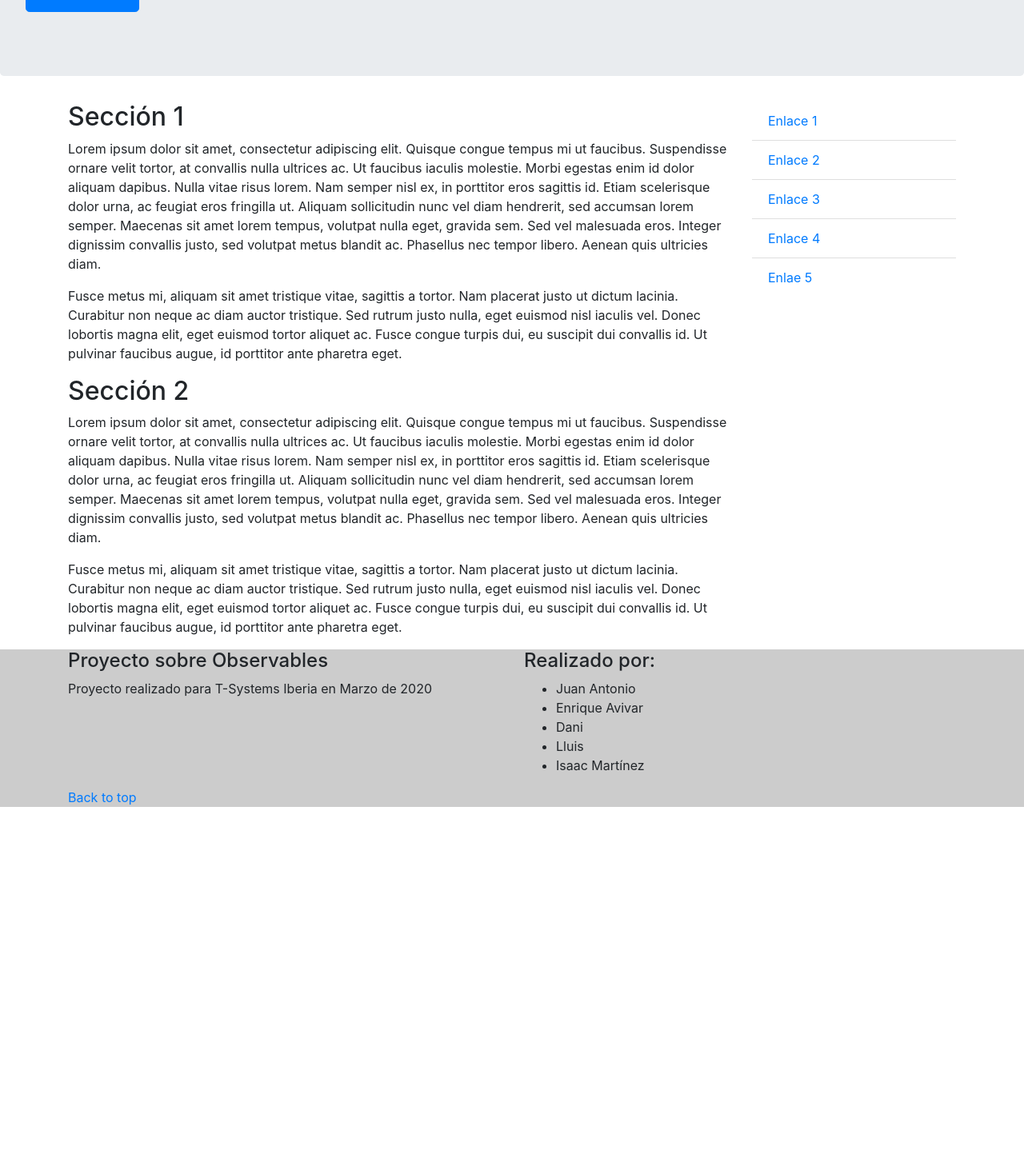
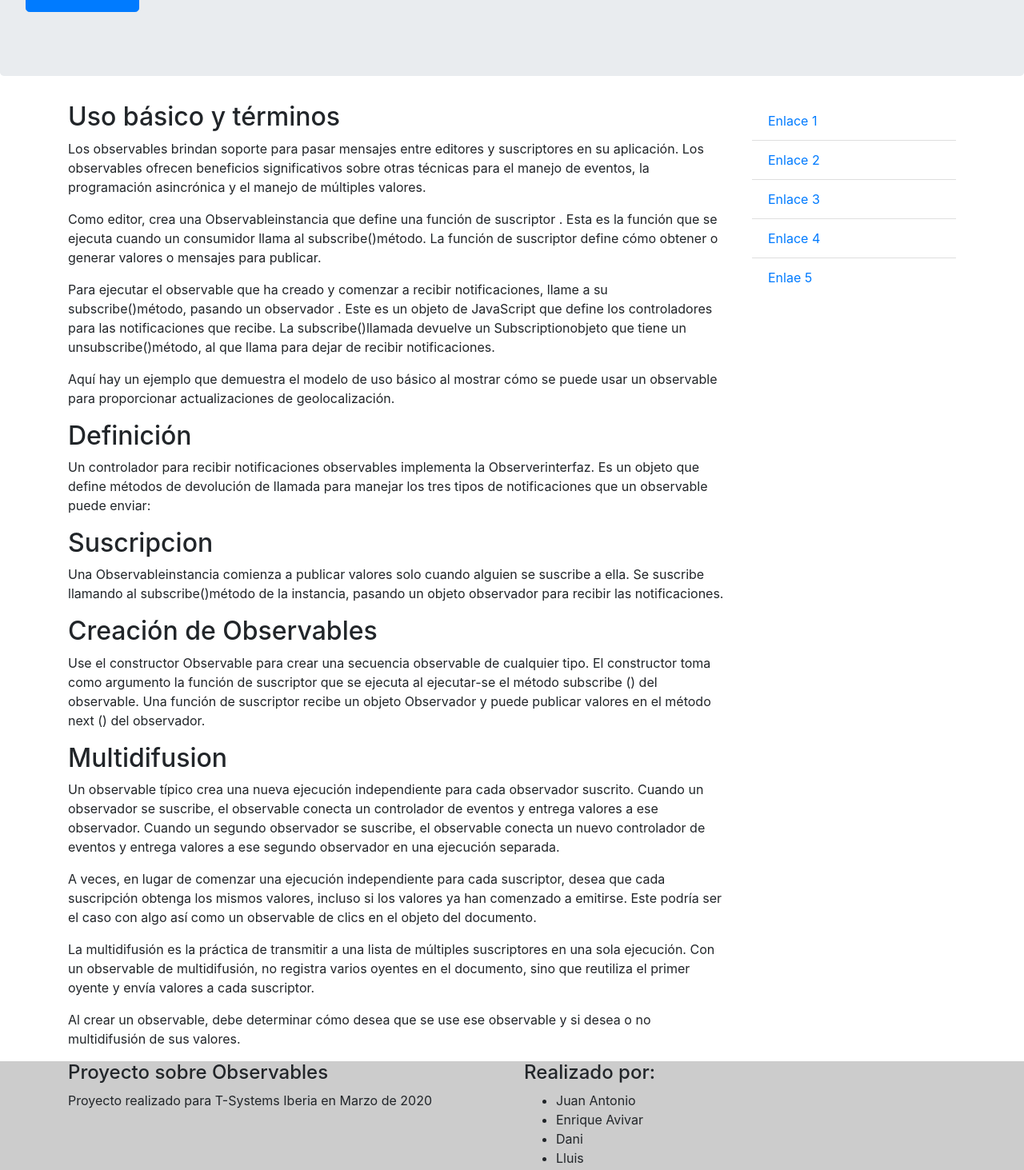
Before and after one commit to enriqueavivar-tsystems/observables, an Angular app: page / in a window 1280 px wide. Shown: the part 347-1810 px from the top of the page at 80% size. Before the commit the page ends 1372 px from the top, so only its background shows below. Built offline with nearby package versions, Linux system fonts and the light colour scheme.

Commit message:
sincronizacion isak

```diff
--- a/src/app/components/mainContent/main-content-component/main-content-component.component.html
+++ b/src/app/components/mainContent/main-content-component/main-content-component.component.html
@@ -1,25 +1,77 @@
-<div id="seccion1">
-    <h2>Sección 1</h2>
+<div id="uso-basico">
+    <h2>Uso básico y términos</h2>
     <p>
-        Lorem ipsum dolor sit amet, consectetur adipiscing elit. Quisque congue tempus mi ut faucibus. Suspendisse ornare velit tortor, at convallis nulla ultrices ac. Ut faucibus iaculis molestie. Morbi egestas enim id dolor aliquam dapibus. Nulla vitae risus
-        lorem. Nam semper nisl ex, in porttitor eros sagittis id. Etiam scelerisque dolor urna, ac feugiat eros fringilla ut. Aliquam sollicitudin nunc vel diam hendrerit, sed accumsan lorem semper. Maecenas sit amet lorem tempus, volutpat nulla eget,
-        gravida sem. Sed vel malesuada eros. Integer dignissim convallis justo, sed volutpat metus blandit ac. Phasellus nec tempor libero. Aenean quis ultricies diam.
+        Los observables brindan soporte para pasar mensajes entre editores y suscriptores en su aplicación. Los
+        observables ofrecen beneficios significativos sobre otras técnicas para el manejo de eventos, la programación
+        asincrónica y el manejo de múltiples valores.
     </p>
     <p>
-        Fusce metus mi, aliquam sit amet tristique vitae, sagittis a tortor. Nam placerat justo ut dictum lacinia. Curabitur non neque ac diam auctor tristique. Sed rutrum justo nulla, eget euismod nisl iaculis vel. Donec lobortis magna elit, eget euismod tortor
-        aliquet ac. Fusce congue turpis dui, eu suscipit dui convallis id. Ut pulvinar faucibus augue, id porttitor ante pharetra eget.
+        Como editor, crea una Observableinstancia que define una función de suscriptor . Esta es la función que se
+        ejecuta cuando un consumidor llama al subscribe()método. La función de suscriptor define cómo obtener o generar
+        valores o mensajes para publicar. </p>
+    <p>
+        Para ejecutar el observable que ha creado y comenzar a recibir notificaciones, llame a su subscribe()método,
+        pasando un observador . Este es un objeto de JavaScript que define los controladores para las notificaciones que
+        recibe. La subscribe()llamada devuelve un Subscriptionobjeto que tiene un unsubscribe()método, al que llama para
+        dejar de recibir notificaciones. </p>
+    <p>
+        Aquí hay un ejemplo que demuestra el modelo de uso básico al mostrar cómo se puede usar un observable para
+        proporcionar actualizaciones de geolocalización.
+    </p>
+
+</div>
+
+<div id="definicion">
+    <h2>Definición</h2>
+    <p>
+        Un controlador para recibir notificaciones observables implementa la Observerinterfaz. Es un objeto que define
+        métodos de devolución de llamada para manejar los tres tipos de notificaciones que un observable puede enviar:
+        <p>
+
+</div>
+
+<div id="suscripcion">
+    <h2>Suscripcion</h2>
+    <p>
+        Una Observableinstancia comienza a publicar valores solo cuando alguien se suscribe a ella. Se suscribe llamando al subscribe()método de la instancia, pasando un objeto observador para recibir las notificaciones.
     </p>
 </div>
 
-<div id="seccion 2">
-    <h2>Sección 2</h2>
+<div id="crear-observables">
+    <h2>Creación de Observables</h2>
+
     <p>
-        Lorem ipsum dolor sit amet, consectetur adipiscing elit. Quisque congue tempus mi ut faucibus. Suspendisse ornare velit tortor, at convallis nulla ultrices ac. Ut faucibus iaculis molestie. Morbi egestas enim id dolor aliquam dapibus. Nulla vitae risus
-        lorem. Nam semper nisl ex, in porttitor eros sagittis id. Etiam scelerisque dolor urna, ac feugiat eros fringilla ut. Aliquam sollicitudin nunc vel diam hendrerit, sed accumsan lorem semper. Maecenas sit amet lorem tempus, volutpat nulla eget,
-        gravida sem. Sed vel malesuada eros. Integer dignissim convallis justo, sed volutpat metus blandit ac. Phasellus nec tempor libero. Aenean quis ultricies diam.
-    </p>
-    <p>
-        Fusce metus mi, aliquam sit amet tristique vitae, sagittis a tortor. Nam placerat justo ut dictum lacinia. Curabitur non neque ac diam auctor tristique. Sed rutrum justo nulla, eget euismod nisl iaculis vel. Donec lobortis magna elit, eget euismod tortor
-        aliquet ac. Fusce congue turpis dui, eu suscipit dui convallis id. Ut pulvinar faucibus augue, id porttitor ante pharetra eget.
+        Use el constructor Observable para crear una secuencia observable de cualquier tipo. El constructor toma como
+        argumento la función de suscriptor que se ejecuta al ejecutar-se el método subscribe () del observable. Una
+        función de suscriptor recibe un objeto Observador y puede publicar valores en el método next () del observador.
     </p>
 </div>
+
+
+<div id="multidifusion">
+    <h2>Multidifusion</h2>
+
+    <p>
+        Un observable típico crea una nueva ejecución independiente para cada observador suscrito. Cuando un observador
+        se suscribe, el observable conecta un controlador de eventos y entrega valores a ese observador. Cuando un
+        segundo observador se suscribe, el observable conecta un nuevo controlador de eventos y entrega valores a ese
+        segundo observador en una ejecución separada.
+    </p>
+
+    <p>
+        A veces, en lugar de comenzar una ejecución independiente para cada suscriptor, desea que cada suscripción
+        obtenga los mismos valores, incluso si los valores ya han comenzado a emitirse. Este podría ser el caso con algo
+        así como un observable de clics en el objeto del documento.
+    </p>
+
+    <p>
+        La multidifusión es la práctica de transmitir a una lista de múltiples suscriptores en una sola ejecución. Con
+        un observable de multidifusión, no registra varios oyentes en el documento, sino que reutiliza el primer oyente
+        y envía valores a cada suscriptor.
+    </p>
+
+    <p>
+        Al crear un observable, debe determinar cómo desea que se use ese observable y si desea o no multidifusión de
+        sus valores.
+    </p>
+</div>
```
Also changed, not shown: src/assets/img/ejemploDefinicion.PNG (added).
